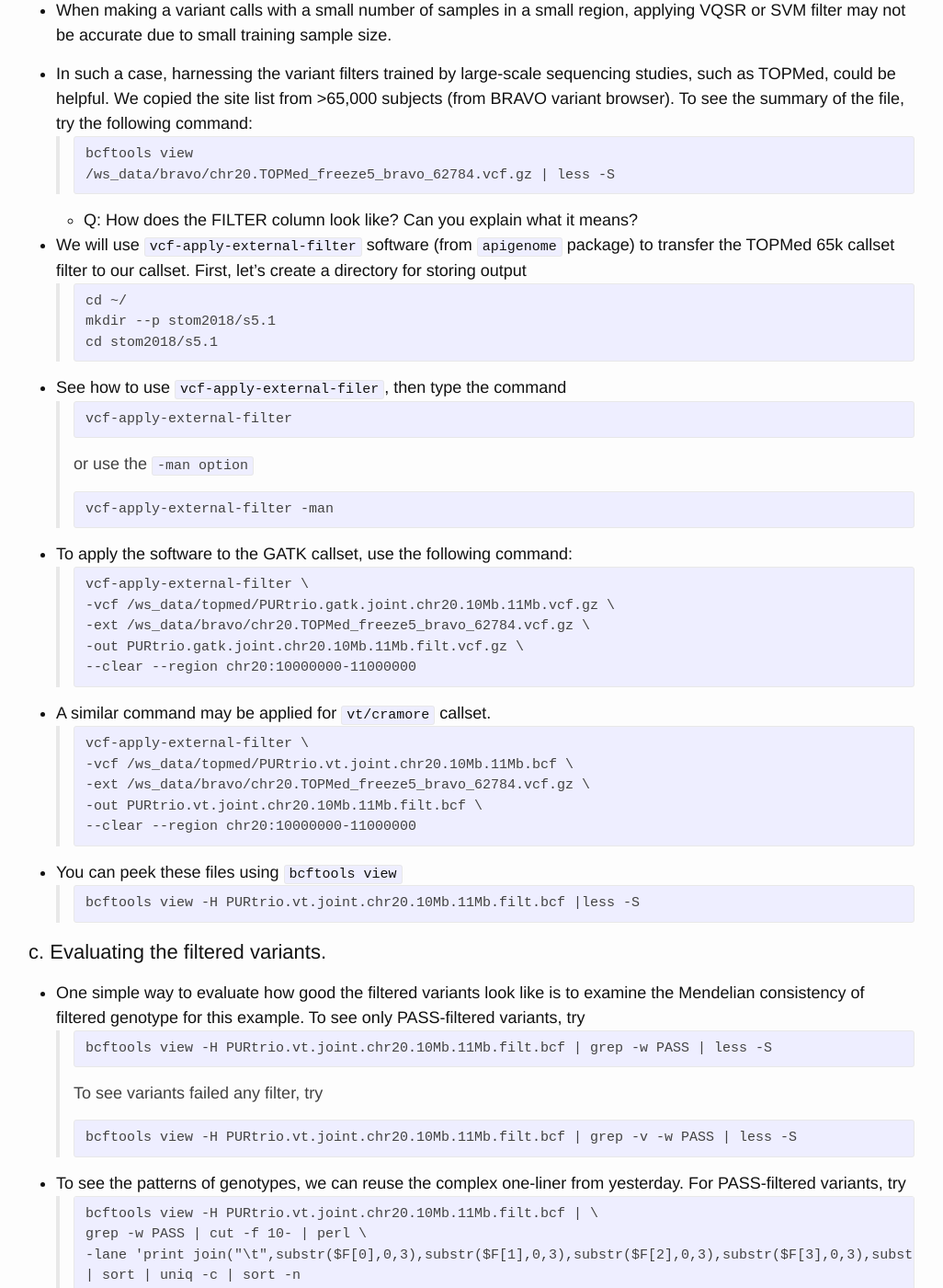
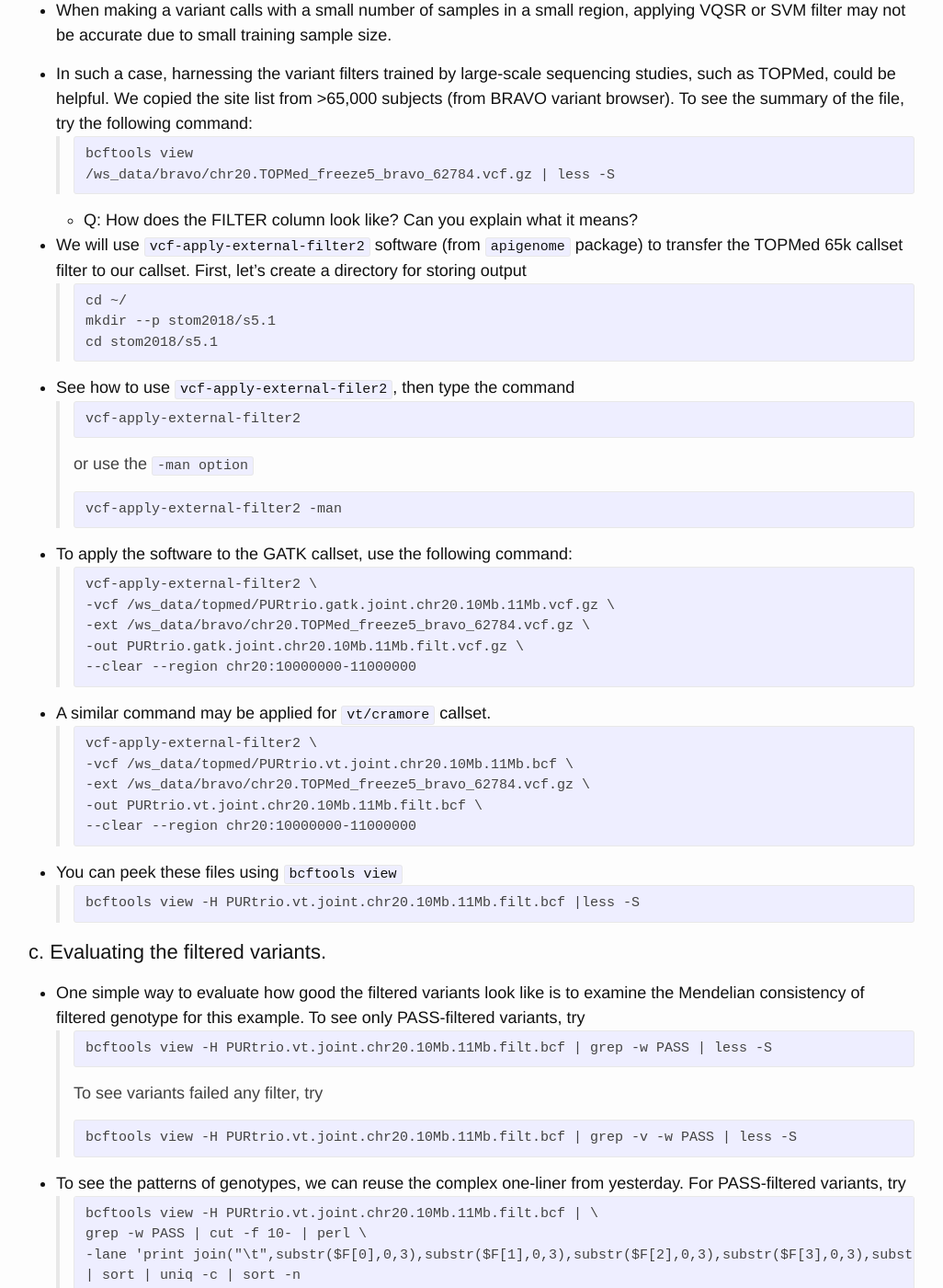
Before and after one commit to htsworkshop/stom-2018, a Jekyll site: the page built from class-material/day2-filtering.md, in a window 1280 px wide and 1400 px high, scrolled down 861 px. Shown: the whole window at 92% size, without its empty margins (127-1153 px from the left). Built offline with Jekyll 4.4.1, drawn with Linux system fonts in a browser that asks for light colours.

Commit message:
Changed vcf-apply-external-filter binary name

```diff
--- a/class-material/day2-filtering.md
+++ b/class-material/day2-filtering.md
@@ -57,28 +57,28 @@ bcftools stats /ws_data/topmed/vcfs/PURtrio.vt.joint.chr20.10Mb.11Mb.bcf
   * Q: How does the FILTER column look like? Can you explain what it
     means?
 
-- We will use `vcf-apply-external-filter` software (from `apigenome`
+- We will use `vcf-apply-external-filter2` software (from `apigenome`
   package) to transfer the TOPMed 65k callset filter to our
   callset. First, let's create a directory for storing output
 ><pre>cd ~/
 mkdir --p stom2018/s5.1
 cd stom2018/s5.1</pre>
 
-- See how to use `vcf-apply-external-filer`, then type the command
-><pre>vcf-apply-external-filter</pre>
+- See how to use `vcf-apply-external-filer2`, then type the command
+><pre>vcf-apply-external-filter2</pre>
 or use the `-man option`
-><pre>vcf-apply-external-filter -man</pre>
+><pre>vcf-apply-external-filter2 -man</pre>
 
 - To apply the software to the GATK callset, use the following
   command:
-><pre>vcf-apply-external-filter \
+><pre>vcf-apply-external-filter2 \
 -vcf /ws_data/topmed/PURtrio.gatk.joint.chr20.10Mb.11Mb.vcf.gz \
 -ext /ws_data/bravo/chr20.TOPMed_freeze5_bravo_62784.vcf.gz \
 -out PURtrio.gatk.joint.chr20.10Mb.11Mb.filt.vcf.gz \
 --clear --region chr20:10000000-11000000</pre>
 
 - A similar command may be applied for `vt/cramore` callset.
-><pre>vcf-apply-external-filter \
+><pre>vcf-apply-external-filter2 \
 -vcf /ws_data/topmed/PURtrio.vt.joint.chr20.10Mb.11Mb.bcf \
 -ext /ws_data/bravo/chr20.TOPMed_freeze5_bravo_62784.vcf.gz \
 -out PURtrio.vt.joint.chr20.10Mb.11Mb.filt.bcf \
```
